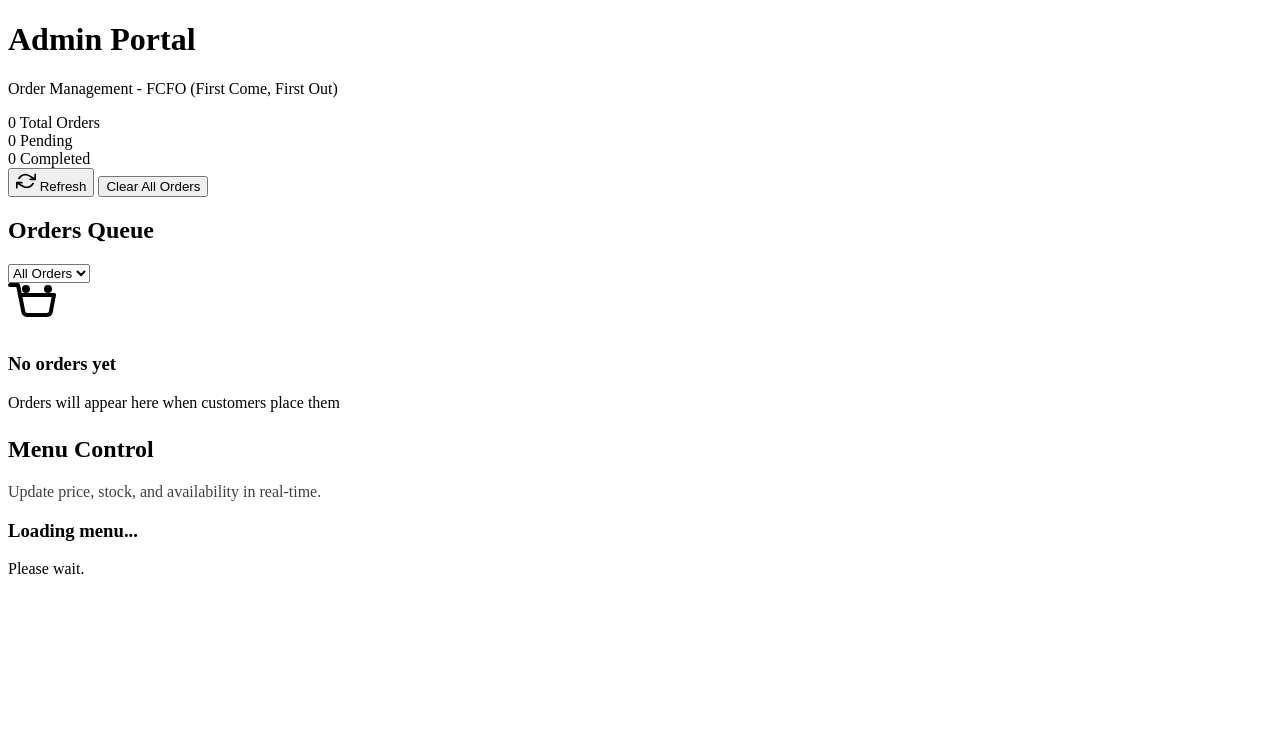
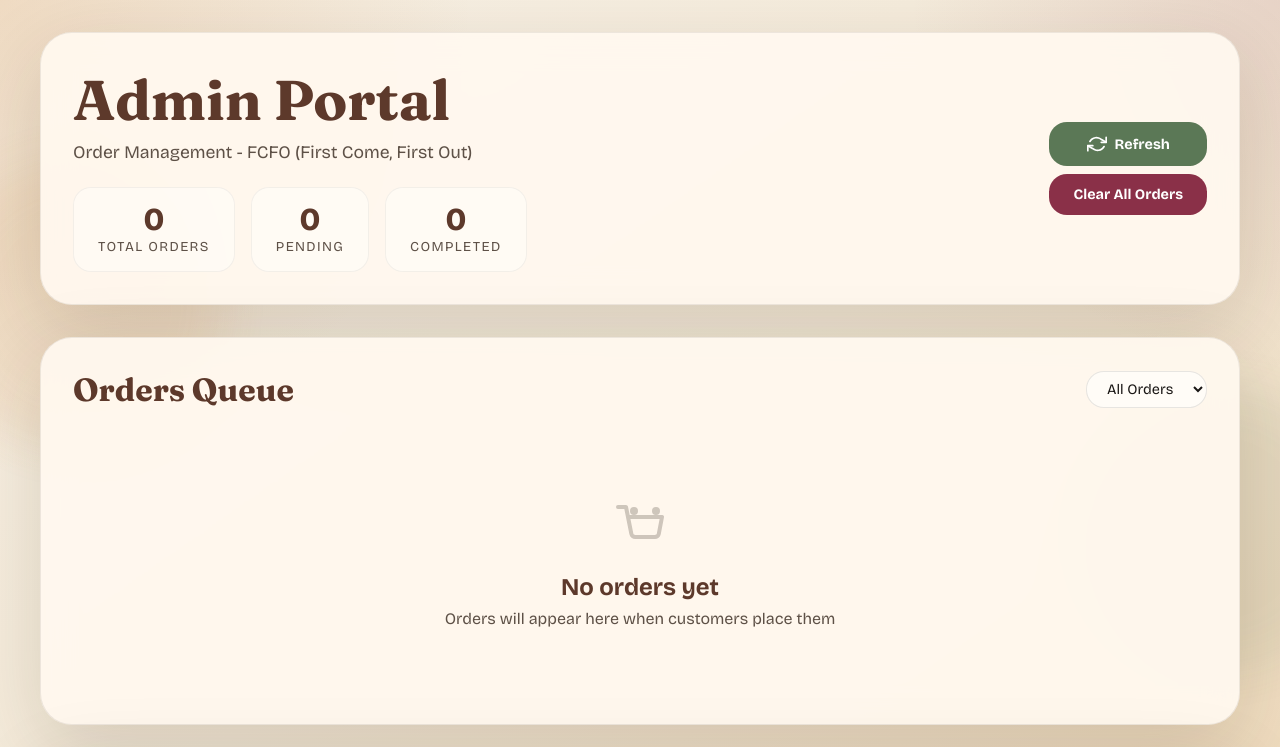
Before and after one commit to AyanGPT109/cafemenu, a website with bundled scripts: page public/admin/index.html in a window 1280 px wide. Shown: the top 747 px of the page. Built offline with nearby package versions, Linux system fonts and the light colour scheme; a script that the page names is missing.

Commit message:
fix admin UI + debug orders

```diff
--- a/admin.js
+++ b/admin.js
@@ -2,6 +2,7 @@
 
 const params = new URLSearchParams(window.location.search);
 const cafeId = params.get("cafe");
+console.log("Cafe ID:", cafeId);
 
 let orders = [];
 let previousOrderIds = new Set();
--- a/public/admin/index.html
+++ b/public/admin/index.html
@@ -10,7 +10,7 @@
     href="https://fonts.googleapis.com/css2?family=Bricolage+Grotesque:wght@400;500;700;800&family=Fraunces:opsz,wght@9..144,500;9..144,700&display=swap"
     rel="stylesheet"
   >
-  <link rel="stylesheet" href="/admin-styles.css">
+  <link rel="stylesheet" href="/admin-styles.css" />
   <style>
     .order-card.pending {
       border-left: 4px solid #e53935;
```
Also changed, not shown: public/admin-styles.css (renamed from admin-styles.css).
